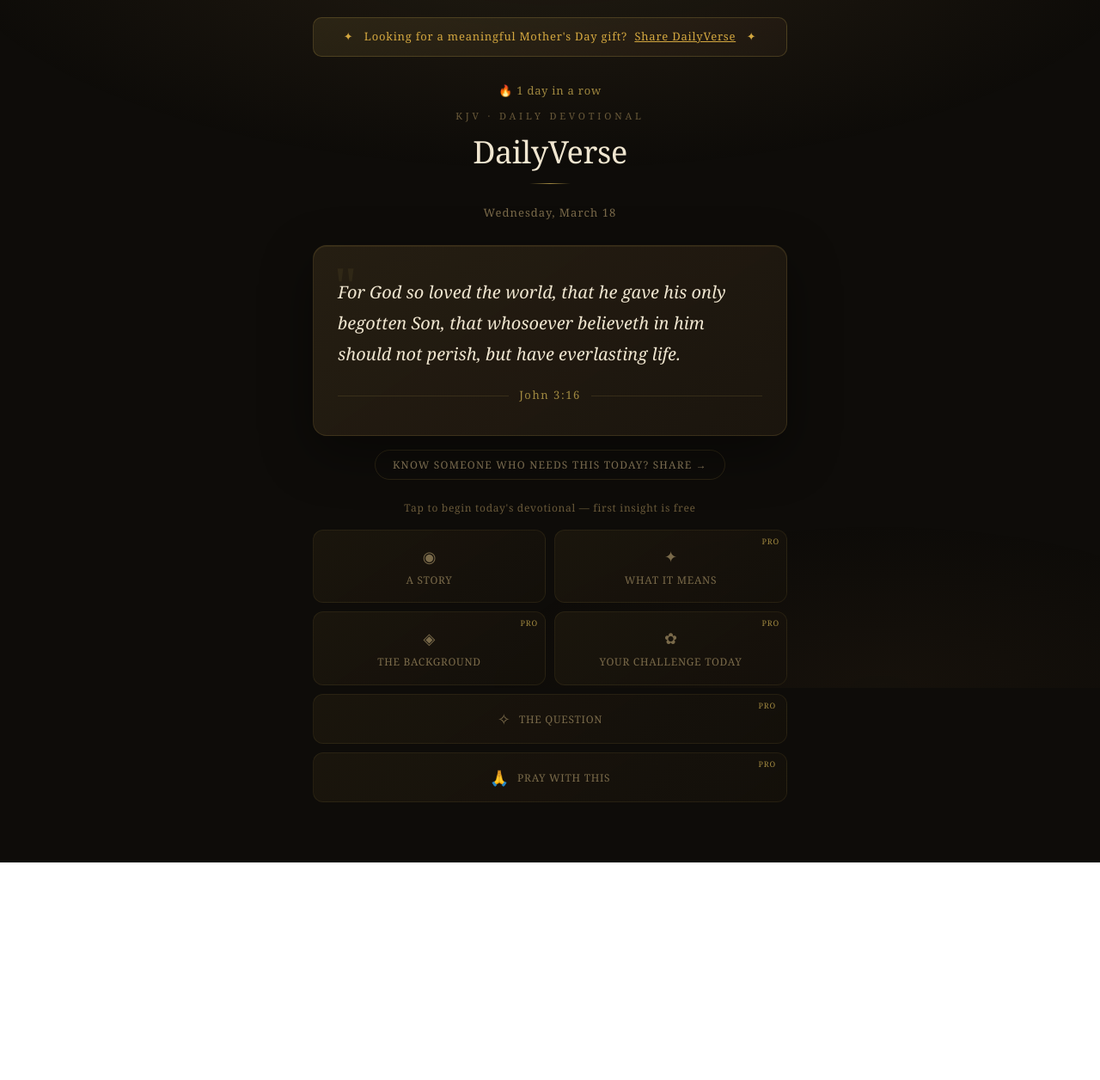
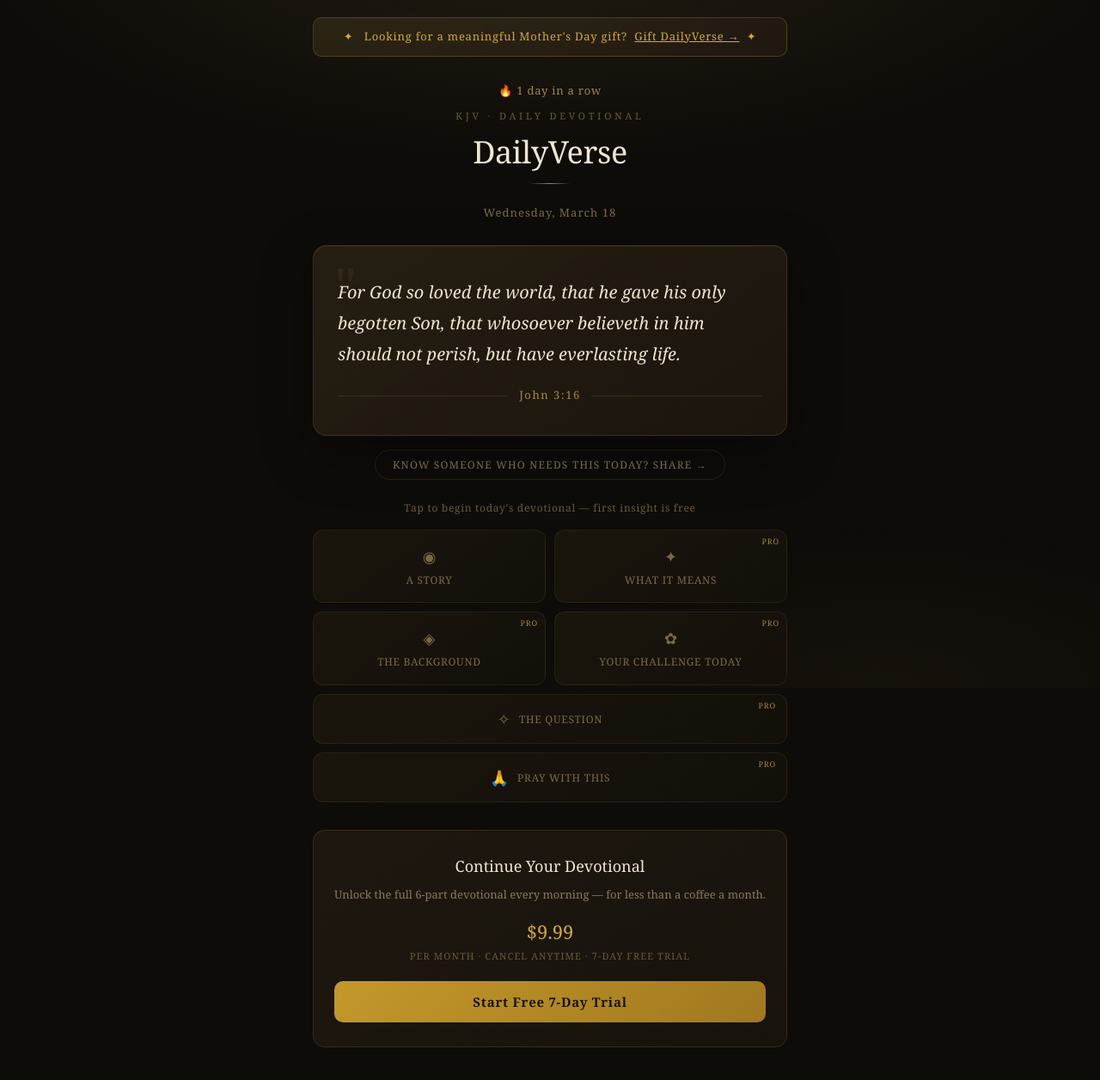
Before and after one commit to seanbaker0415-coder/dailyverse, a React (Vite) app: page / in a window 1280 px wide. Shown: the top 1256 px of the page at 86% size. Before the commit the page ends 1003 px from the top, so only its background shows below. Built offline with nearby package versions, Linux system fonts and the light colour scheme.

Commit message:
fix banner, add bottom cta, readers digest stories

```diff
--- a/src/App.jsx
+++ b/src/App.jsx
@@ -191,12 +191,12 @@
           textAlign: "center",
           marginTop: 20,
           marginBottom: -10,
-        }}>
+          cursor: "pointer",
+        }} onClick={handleCheckout}>
           <div style={{ fontSize: 13, color: "#d4a840", letterSpacing: "0.06em" }}>
-            ✦ &nbsp; Looking for a meaningful Mother's Day gift?
-            &nbsp;<a href="https://getyourdailyverse.com" style={{ color: "#d4a840", textDecoration: "underline" }}>
-              Share DailyVerse
-            </a> &nbsp; ✦
+            ✦ &nbsp; Looking for a meaningful Mother's Day gift? &nbsp;
+            <span style={{ textDecoration: "underline" }}>Gift DailyVerse →</span>
+            &nbsp; ✦
           </div>
         </div>
 
@@ -365,6 +365,39 @@
           </div>
         )}
 
+        {/* Persistent bottom CTA for non-pro users */}
+        {!isPro && (
+          <div style={{
+            marginTop: 32,
+            background: "linear-gradient(145deg, rgba(40,32,20,0.6), rgba(28,22,14,0.7))",
+            border: "1px solid rgba(160,136,64,0.2)",
+            borderRadius: 14,
+            padding: "28px 24px",
+            textAlign: "center",
+          }}>
+            <div style={{ fontSize: 18, fontWeight: 400, color: "#f0e6d0", marginBottom: 8 }}>
+              Continue Your Devotional
+            </div>
+            <p style={{ fontSize: 13, color: "#8a7a5a", lineHeight: 1.7, margin: "0 0 16px" }}>
+              Unlock the full 6-part devotional every morning — for less than a coffee a month.
+            </p>
+            <div style={{ fontSize: 22, fontWeight: 300, color: "#d4a840", marginBottom: 4 }}>$9.99</div>
+            <div style={{ fontSize: 11, color: "#6a5a3a", letterSpacing: "0.1em", marginBottom: 20 }}>PER MONTH · CANCEL ANYTIME · 7-DAY FREE TRIAL</div>
+            <button
+              onClick={handleCheckout}
+              style={{
+                width: "100%", padding: "14px",
+                background: "linear-gradient(135deg, #c4982a, #a07820)",
+                border: "none", borderRadius: 10, cursor: "pointer",
+                color: "#1a1205", fontSize: 15, fontWeight: 600,
+                letterSpacing: "0.05em", fontFamily: "Georgia, serif",
+              }}
+            >
+              {checkoutLoading ? "Redirecting..." : "Start Free 7-Day Trial"}
+            </button>
+          </div>
+        )}
+
         {/* Paywall Modal */}
         {showPaywall && (
           <div
```
